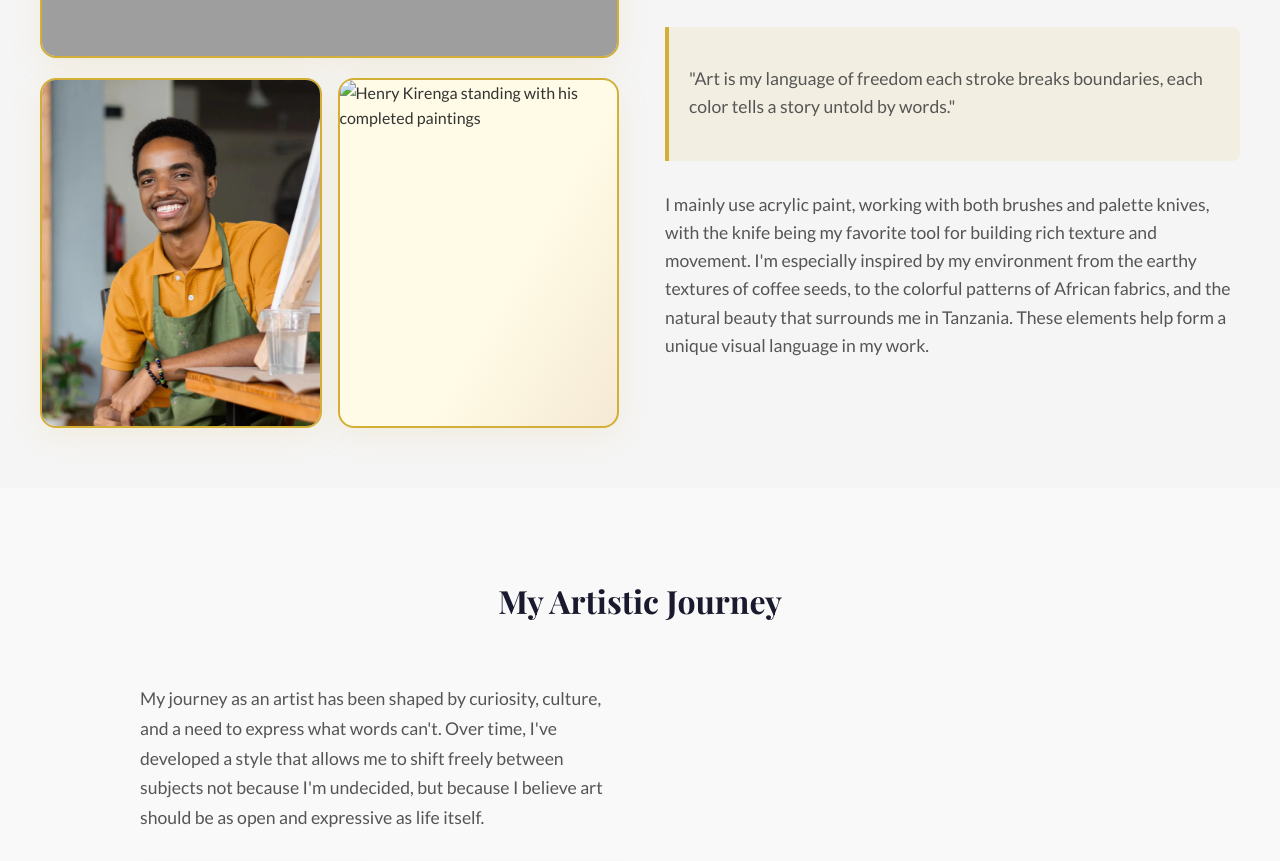
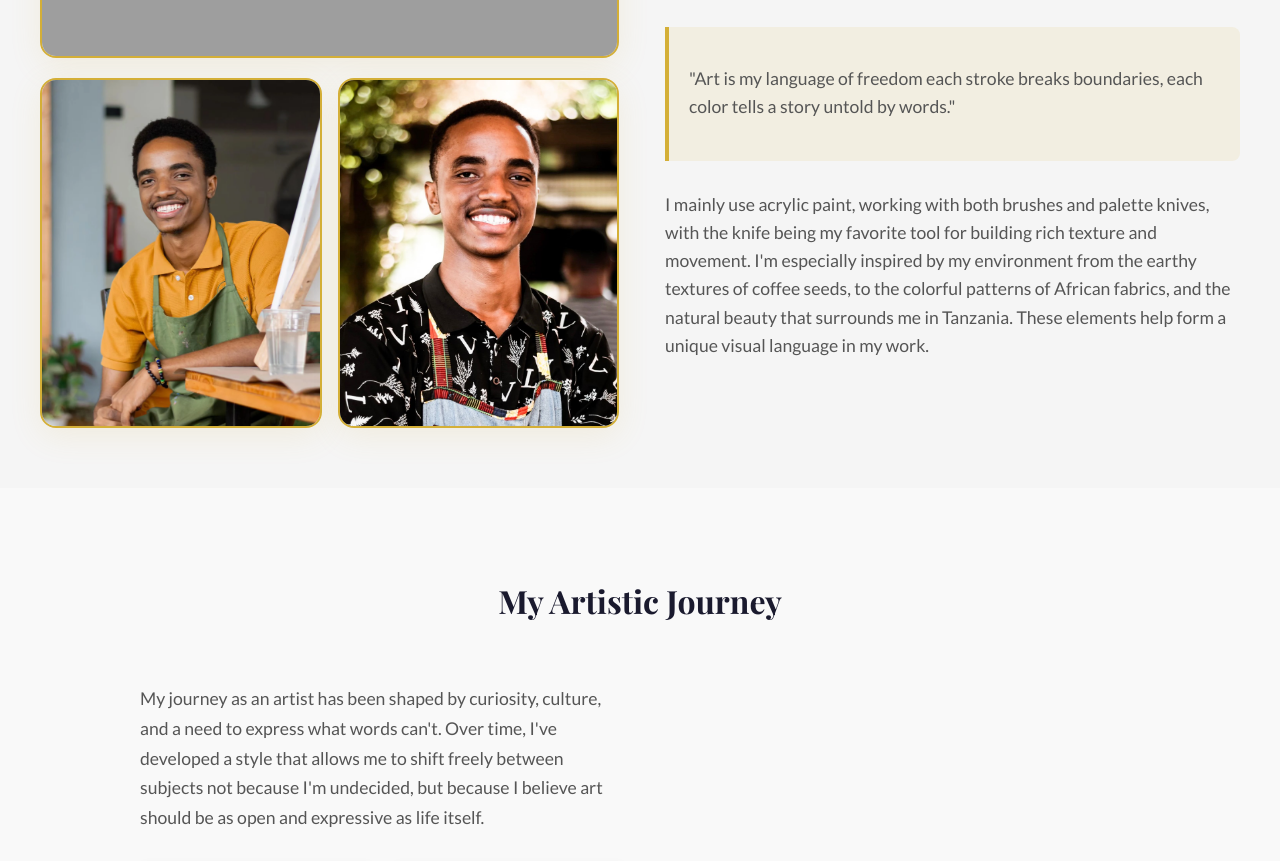
Before and after one commit to henrykirenga/henrykirenga.co.tz, a plain HTML site: page about.html in a window 1280 px wide. Shown: the part 920-1781 px from the top of the page. Drawn offline with nearby package versions, Linux system fonts and the light colour scheme; grey boxes are pictures that could not be loaded.

Commit message:
Update about.html

```diff
--- a/about.html
+++ b/about.html
@@ -405,7 +405,7 @@
             <div class="artist-images">
                 <img src="Image/artist-working.webp" alt="Henry Kirenga working in his studio with palette knives">
                 <img src="Image/artist-portrait1.webp" alt="Close-up of Henry Kirenga creating textured artwork">
-                <img src="Image/artist-portrait2.webp" alt="Henry Kirenga standing with his completed paintings">
+                <img src="Image/artist-portrait2.jpg" alt="Henry Kirenga standing with his completed paintings">
             </div>
             <div class="artist-bio">
                 <h2>My Artistic Vision</h2>
```
